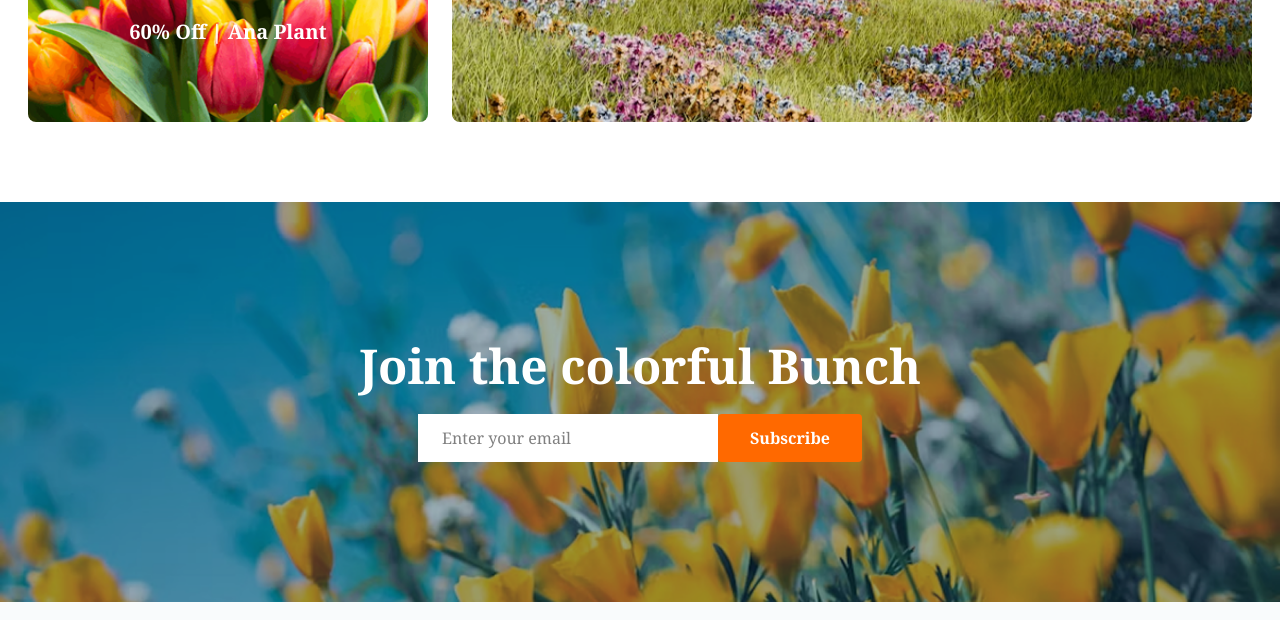
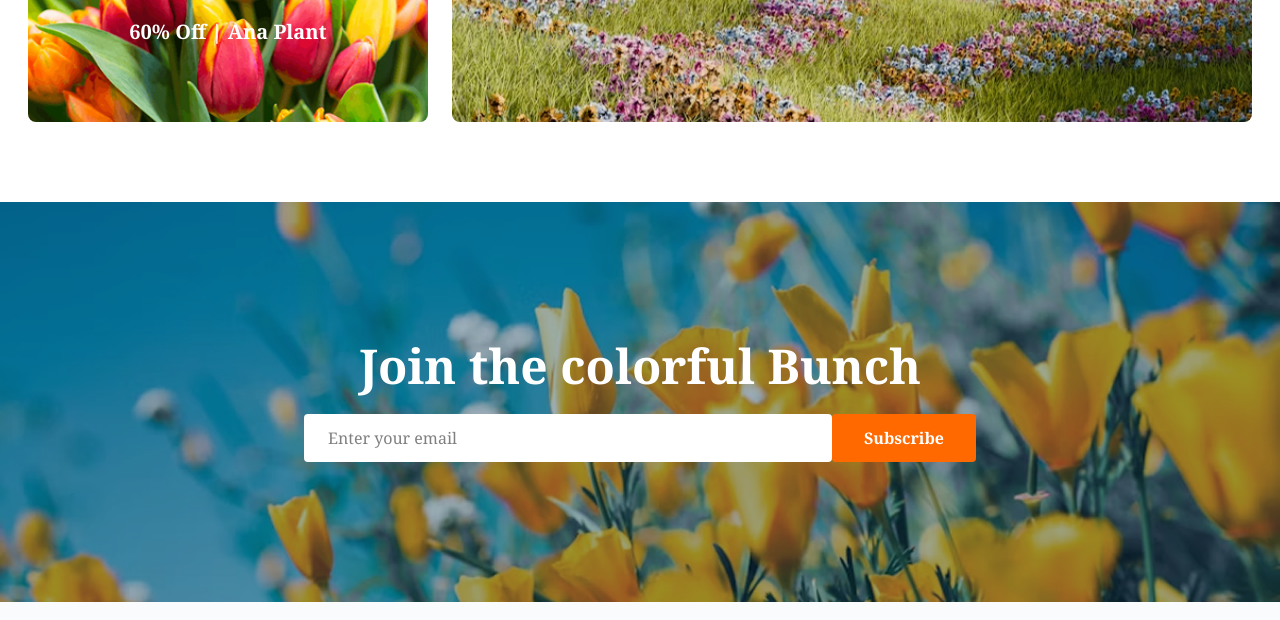
Before and after one commit to masum-75/B12A02-my-Flower-Website, a plain HTML site: page index.html in a window 1280 px wide. Shown: the part 2724-3344 px from the top of the page. Drawn offline with nearby package versions, Linux system fonts and the light colour scheme.

Commit message:
Fix: Email form layout now stays inline on all devices

```diff
--- a/index.html
+++ b/index.html
@@ -167,10 +167,10 @@
 <section class="bg-cover bg-center bg-no-repeat text-white text-center px-4" style="background-image: url('Images/news-letter-bg.png');">
   <div class="max-w-3xl mx-auto py-[140px]">
     <h2 class="text-4xl md:text-5xl font-bold mb-6">Join the colorful Bunch</h2>
-    <form class="flex flex-col sm:flex-row items-center justify-center max-w-2xl mx-auto">
-      <input type="email" placeholder="Enter your email" class="w-full sm:w-[300px] h-12 px-6 outline-none text-black text-base bg-white">
+   <form class="flex items-center justify-center max-w-2xl mx-auto flex-nowrap">
+       <input type="email" placeholder="Enter your email" class="flex-1 min-w-[200px] h-12 px-6 outline-none text-black text-base bg-white rounded">
       <button type="submit" class="bg-orange-500 hover:bg-orange-600 text-white font-semibold h-12 px-8 rounded">Subscribe</button>
-    </form>
+   </form>
   </div>
 </section>
     </main>
```
